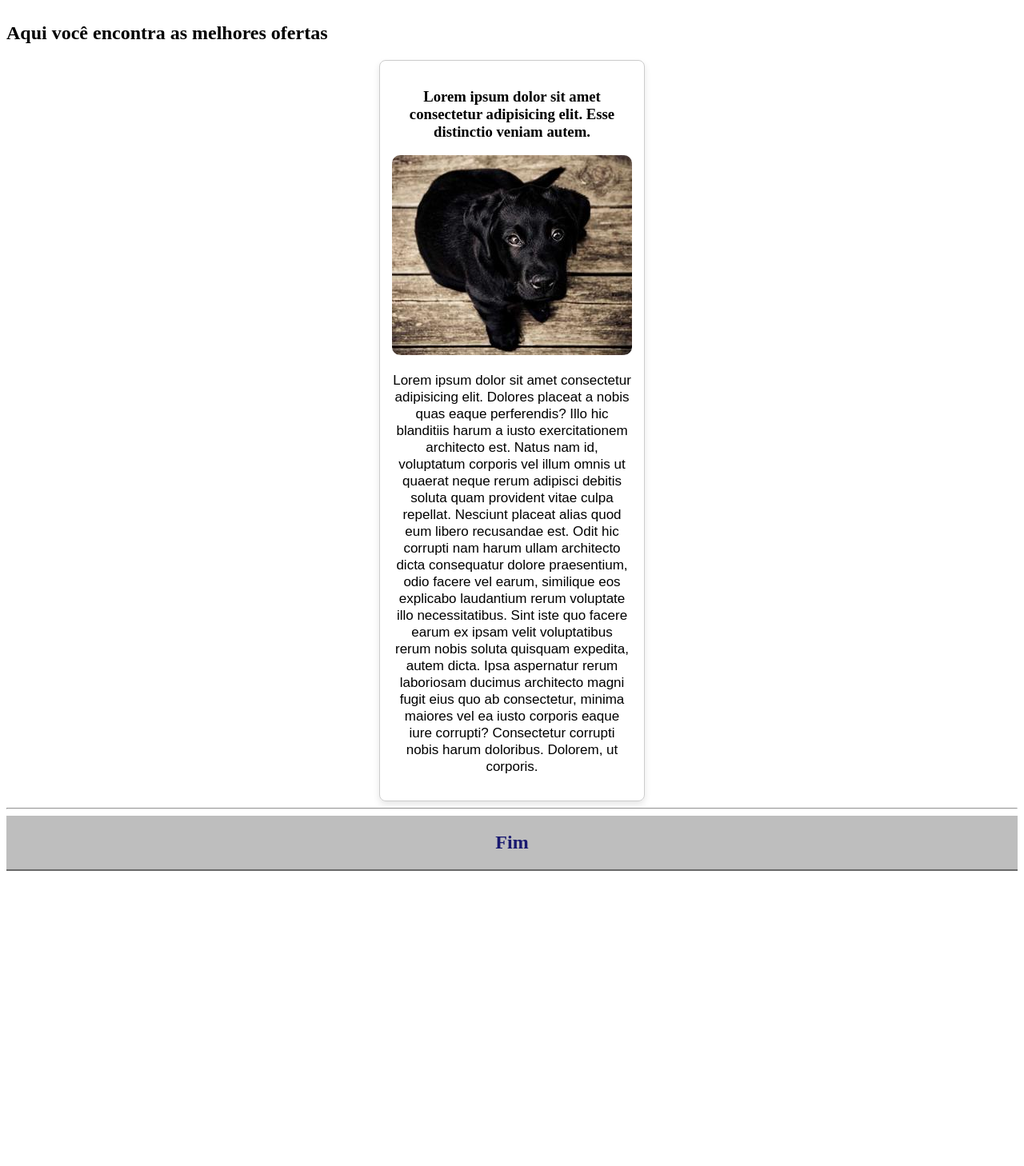
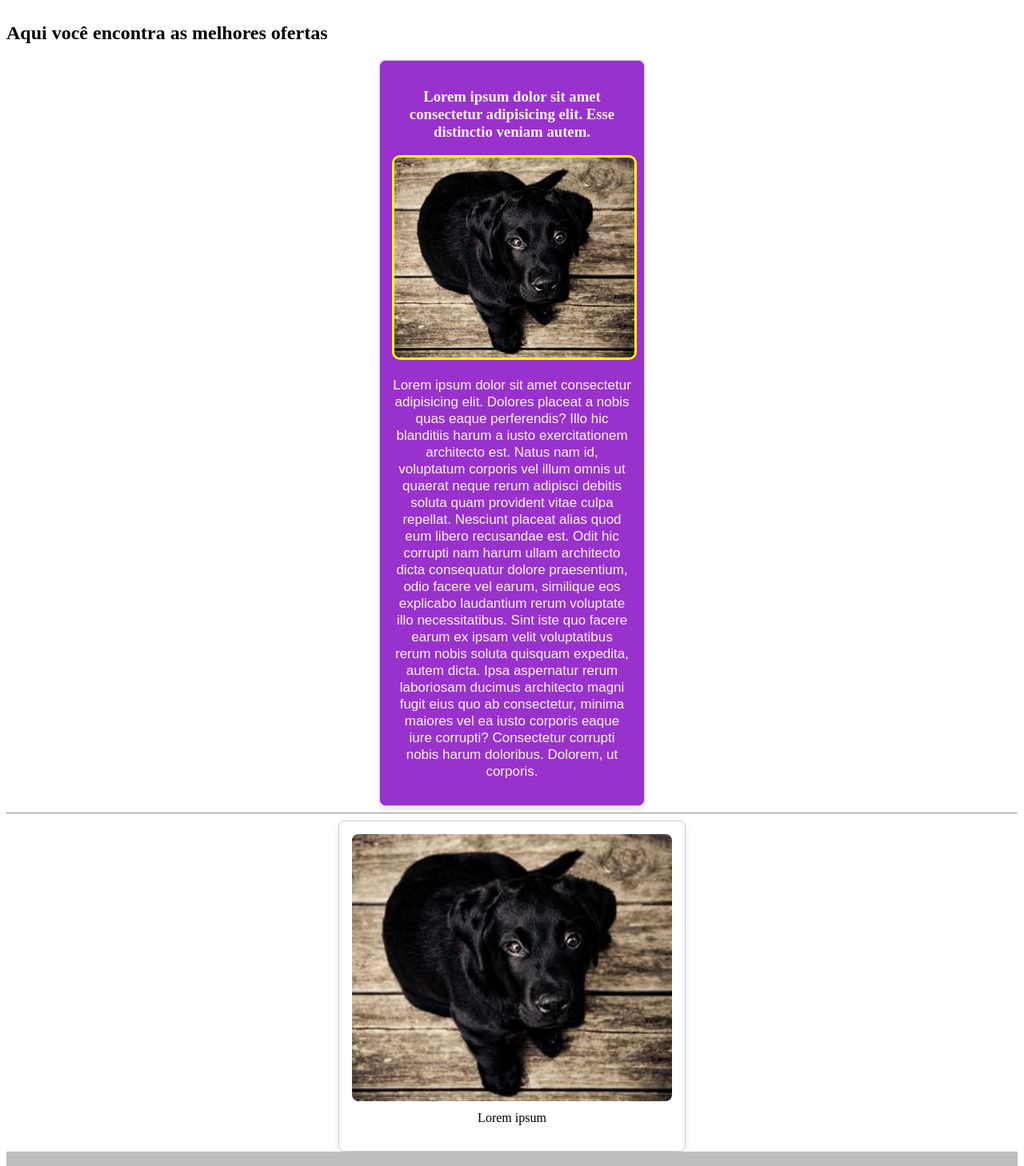
Before and after one commit to LVDEV07/web-tech-study, a React (Vite) app in the folder introducao-react/: page / in a window 1280 px wide. Shown: the part 52-1510 px from the top of the page at 80% size. Before the commit the page ends 1149 px from the top, so only its background shows below. Built offline with nearby package versions, Linux system fonts and the light colour scheme.

Commit message:
atividade de criar um novo componente

```diff
--- a/introducao-react/src/App.jsx
+++ b/introducao-react/src/App.jsx
@@ -2,6 +2,8 @@ import Header from "./Components/Header"
 import Card from "./Components/card"
 import Footer from "./Components/Footer"
 import Banner from "./Components/Banner"
+import Img from "./Components/Img"
+import Anuncio from "./Components/Anuncio"
 
 
 function App() {
@@ -19,8 +21,13 @@ function App() {
 
     </Banner>
     <Card/>
+    <Img caption = "Cachorro" />
     <Footer title = "Fim"/>
 
+    <Anuncio title = "Notebook" url = "https://lojateste.bruc.com.br/319-large_default/macbook-air-apple-md760bz-a-core-i5-dual-core-4gb-128gb-133.jpg">
+      <p>MacBook Air de 11 polegadas</p>
+      <h3>Valor: 3549,00</h3>
+    </Anuncio>
 
     </>
   )
--- /dev/null
+++ b/introducao-react/src/Components/Anuncio.css
@@ -0,0 +1,25 @@
+.card{
+    border: 1px solid #ccc;
+    border-radius:8px;
+    padding: 15px;
+    text-align: center;
+    box-shadow: 0 4px 8px rgba(0,0,0,0.1);
+    max-width: 300px;
+    margin: 0 auto;
+    background-color: darkorchid;
+    color: whitesmoke;
+}
+
+.img-card{
+    width: 100%;
+    border-radius: 10px;
+    border: 3px solid yellow;
+
+
+}
+
+.card-text{
+    line-height: 21px;
+    font-family:sans-serif;
+    font-size: 17px;
+}
--- /dev/null
+++ b/introducao-react/src/Components/Anuncio.jsx
@@ -0,0 +1,23 @@
+import "./Anuncio.css"
+
+const Card = (props) =>{
+
+    return(
+        <section>
+      <article className="card">
+        <h1>{props.title}</h1>
+        <img src={props.url} className="img-card"/>
+
+        <>
+            {props.children}
+        </>
+      </article>
+
+
+      <hr />
+    </section>
+
+    )
+}
+
+export default Card;
--- /dev/null
+++ b/introducao-react/src/Components/Img.jsx
@@ -0,0 +1,13 @@
+import "./imageCard.css"
+import imgCard from "../assets/img-card.jpg"
+
+const Img = (props)=> {
+    return(
+        <div className="image-card">
+            <img src={imgCard} alt={props.caption || 'imagem'}  className="image-card-img" />
+            <p className="image-card-caption">Lorem ipsum</p>
+        </div>
+    )
+}
+
+export default Img;
--- /dev/null
+++ b/introducao-react/src/Components/imageCard.css
@@ -0,0 +1,20 @@
+.image-card {
+    border: 1px solid #ccc;
+    border-radius: 8px;
+    padding: 16px;
+    text-align: center;
+    box-shadow: 0 4px 8px rgba(0, 0, 0, 0.1);
+    max-width: 400px; /* Ajuste conforme necessário */
+    margin: 0 auto; /* Centraliza o card */
+  }
+
+.image-card-img {
+    width: 100%;
+    height: auto;
+    border-radius: 8px;
+}
+
+.image-card-caption {
+    margin-top: 8px;
+    font-size: 16px;
+}
--- a/introducao-react/src/index.css
+++ /dev/null
@@ -1,111 +0,0 @@
-:root {
-  --text: #6b6375;
-  --text-h: #08060d;
-  --bg: #fff;
-  --border: #e5e4e7;
-  --code-bg: #f4f3ec;
-  --accent: #aa3bff;
-  --accent-bg: rgba(170, 59, 255, 0.1);
-  --accent-border: rgba(170, 59, 255, 0.5);
-  --social-bg: rgba(244, 243, 236, 0.5);
-  --shadow:
-    rgba(0, 0, 0, 0.1) 0 10px 15px -3px, rgba(0, 0, 0, 0.05) 0 4px 6px -2px;
-
-  --sans: system-ui, 'Segoe UI', Roboto, sans-serif;
-  --heading: system-ui, 'Segoe UI', Roboto, sans-serif;
-  --mono: ui-monospace, Consolas, monospace;
-
-  font: 18px/145% var(--sans);
-  letter-spacing: 0.18px;
-  color-scheme: light dark;
-  color: var(--text);
-  background: var(--bg);
-  font-synthesis: none;
-  text-rendering: optimizeLegibility;
-  -webkit-font-smoothing: antialiased;
-  -moz-osx-font-smoothing: grayscale;
-
-  @media (max-width: 1024px) {
-    font-size: 16px;
-  }
-}
-
-@media (prefers-color-scheme: dark) {
-  :root {
-    --text: #9ca3af;
-    --text-h: #f3f4f6;
-    --bg: #16171d;
-    --border: #2e303a;
-    --code-bg: #1f2028;
-    --accent: #c084fc;
-    --accent-bg: rgba(192, 132, 252, 0.15);
-    --accent-border: rgba(192, 132, 252, 0.5);
-    --social-bg: rgba(47, 48, 58, 0.5);
-    --shadow:
-      rgba(0, 0, 0, 0.4) 0 10px 15px -3px, rgba(0, 0, 0, 0.25) 0 4px 6px -2px;
-  }
-
-  #social .button-icon {
-    filter: invert(1) brightness(2);
-  }
-}
-
-body {
-  margin: 0;
-}
-
-#root {
-  width: 1126px;
-  max-width: 100%;
-  margin: 0 auto;
-  text-align: center;
-  border-inline: 1px solid var(--border);
-  min-height: 100svh;
-  display: flex;
-  flex-direction: column;
-  box-sizing: border-box;
-}
-
-h1,
-h2 {
-  font-family: var(--heading);
-  font-weight: 500;
-  color: var(--text-h);
-}
-
-h1 {
-  font-size: 56px;
-  letter-spacing: -1.68px;
-  margin: 32px 0;
-  @media (max-width: 1024px) {
-    font-size: 36px;
-    margin: 20px 0;
-  }
-}
-h2 {
-  font-size: 24px;
-  line-height: 118%;
-  letter-spacing: -0.24px;
-  margin: 0 0 8px;
-  @media (max-width: 1024px) {
-    font-size: 20px;
-  }
-}
-p {
-  margin: 0;
-}
-
-code,
-.counter {
-  font-family: var(--mono);
-  display: inline-flex;
-  border-radius: 4px;
-  color: var(--text-h);
-}
-
-code {
-  font-size: 15px;
-  line-height: 135%;
-  padding: 4px 8px;
-  background: var(--code-bg);
-}
```
